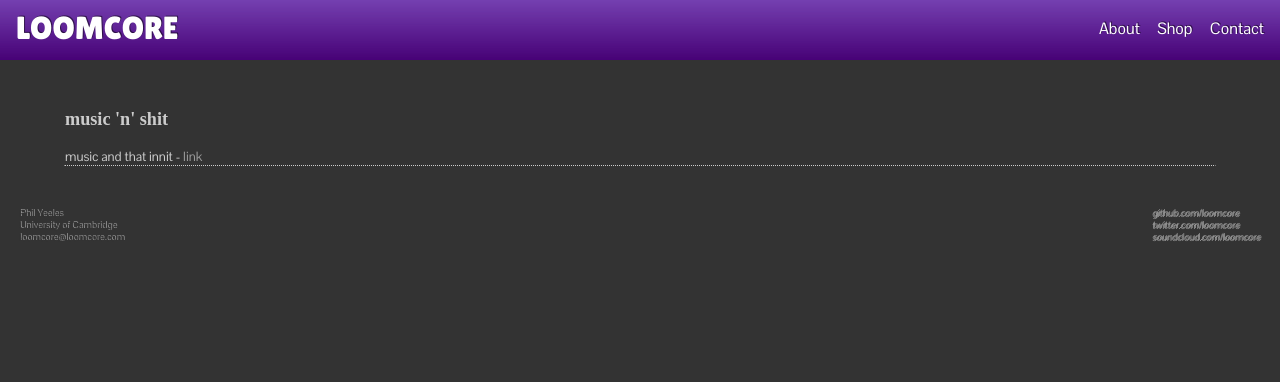
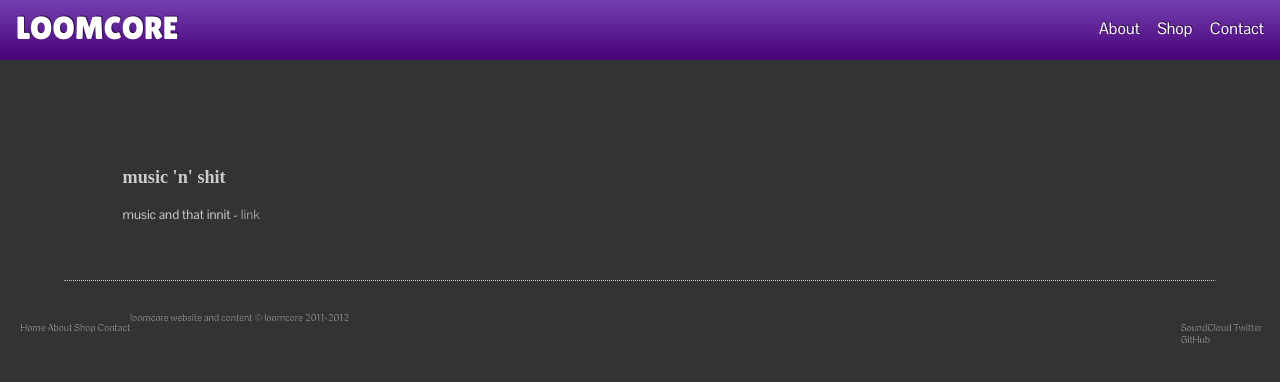
Before and after one commit to loomcore/producer, a Jekyll site: the page built from index.html, in a window 1280 px wide. Shown: the top 382 px of the page. Built offline with Jekyll 4.4.1, drawn with Linux system fonts in a browser that asks for light colours; some web fonts are replaced; Markdown is read by kramdown in place of the engine named in the settings.

Commit message:
footer and titles

```diff
--- a/_layouts/default.html
+++ b/_layouts/default.html
@@ -41,16 +41,22 @@
   <div class="footer" style="font-size:60%; text-align: left;">
     <div class="contact" style="float: left; margin-left: 2em; color: #333; text-shadow: 1px -1px 0px rgba(255,255,255,.5);">
       <p>
-        Phil Yeeles<br />
-        University of Cambridge<br />
-        loomcore@loomcore.com
+        <a style="color: #333;" href="/">Home</a>
+        <a style="color: #333;" href="/about">About</a>
+        <a style="color: #333;" href="http://shop.loomcore.com">Shop</a>
+        <a style="color: #333;" href="/contact">Contact</a>
       </p>
     </div>
     <div class="contact" style="float: right; margin-right: 2em; color: #333; text-shadow: 1px -1px 0px rgba(255,255,255,.5);">
       <p>
-        <a href="http://github.com/loomcore/">github.com/loomcore</a><br />
-        <a href="http://twitter.com/loomcore/">twitter.com/loomcore</a><br />
-        <a href="http://soundcloud.com/loomcore/">soundcloud.com/loomcore</a>
+        <a style="color: #333;" href="http://soundcloud.com/loomcore/">SoundCloud</a>
+        <a style="color: #333;" href="http://twitter.com/loomcore/">Twitter</a><br />
+        <a style="color: #333;" href="http://github.com/loomcore/">GitHub</a><br />
+      </p>
+    </div>
+    <div class="contact" style="float: center; color: #333; text-shadow: 1px -1px 0px rgba(255,255,255,.5);">
+      <p>
+        loomcore website and content &copy; loomcore 2011-2012
       </p>
     </div>
   </div>
--- a/css/screen.css
+++ b/css/screen.css
@@ -101,7 +101,7 @@ ul.posts {
     border-style: dotted;
     border-color: transparent transparent #ccc transparent;
     border-width: 1px;
-    /* padding: 5% 5% 5% 5%; */
+    padding: 5% 5% 5% 5%;
   }
 
   .site .content h1 {
```
